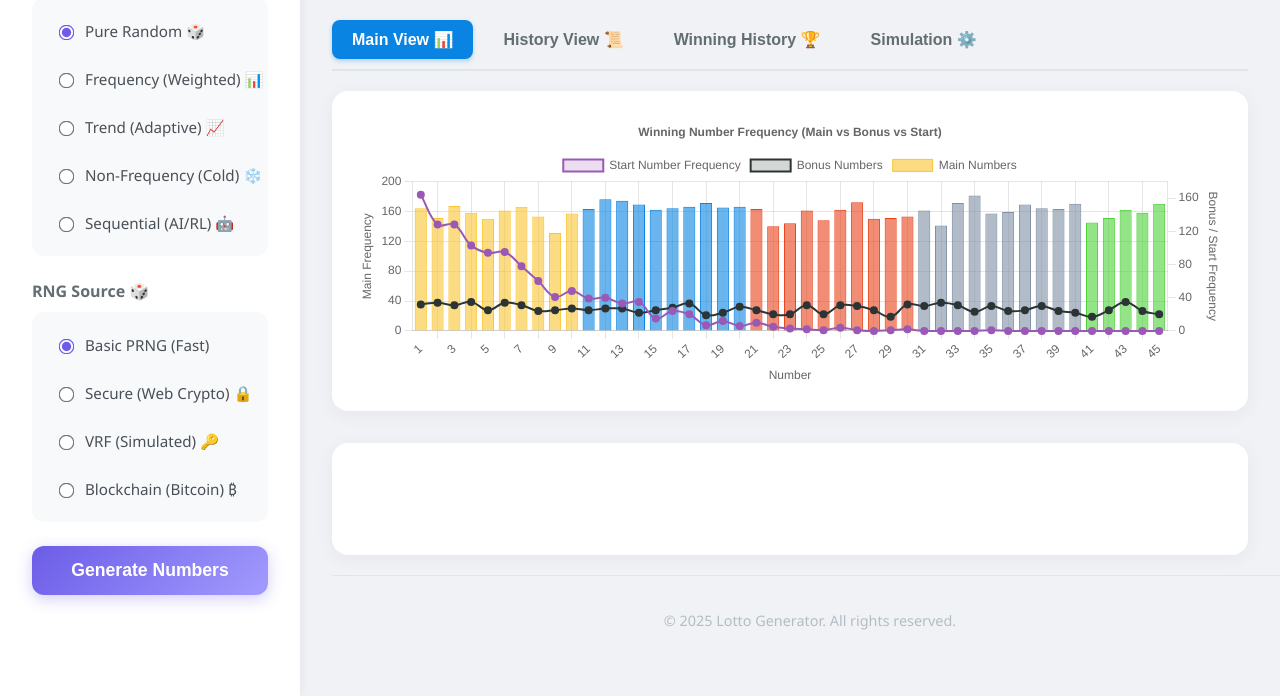
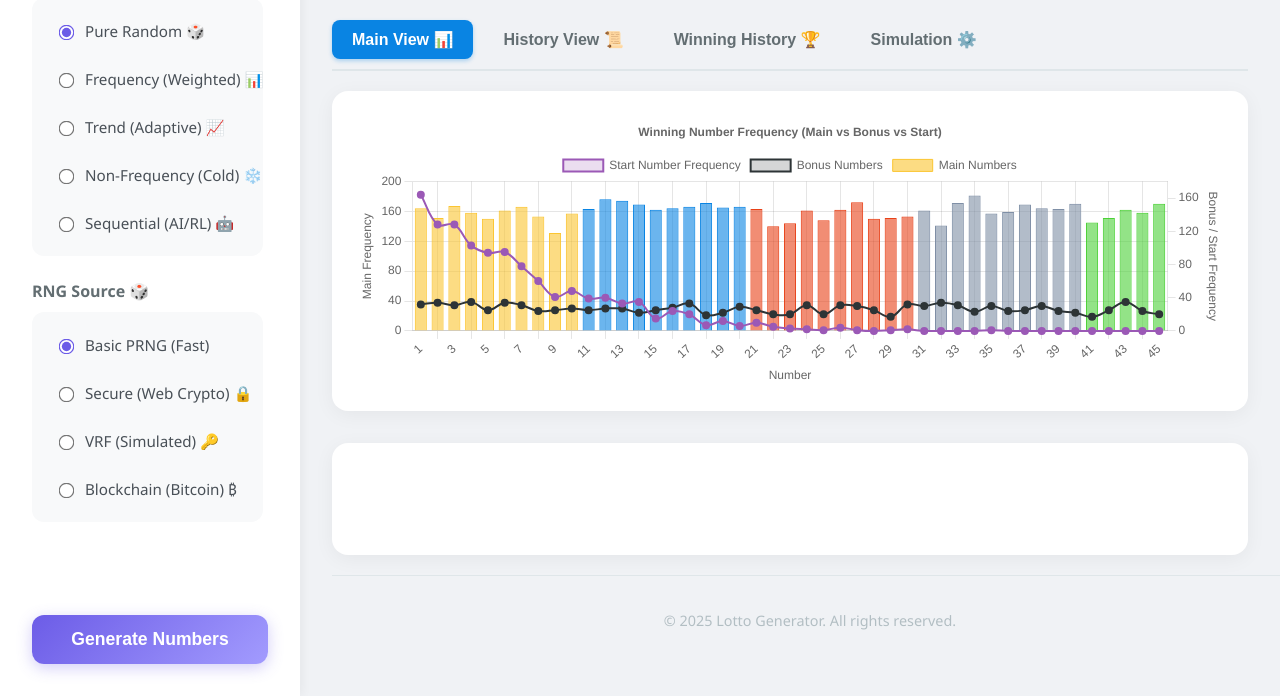
Before and after one commit to changjurhee/GAG, a plain HTML site: page src/lottery/index.html in a window 1280 px wide. Shown: the part 104-800 px from the top of the page. Drawn offline with Linux system fonts and the light colour scheme.

Commit message:
refactor: Make options container scrollable and adjust start button positioning

```diff
--- a/src/lottery/index.html
+++ b/src/lottery/index.html
@@ -61,8 +61,8 @@
                         </label>
                     </div>
                 </div>
-                <button id="start-btn">Generate Numbers</button>
             </div>
+            <button id="start-btn">Generate Numbers</button>
         </aside>
 
         <main class="main-content">
--- a/src/lottery/style.css
+++ b/src/lottery/style.css
@@ -92,6 +92,10 @@ body {
     display: flex;
     flex-direction: column;
     gap: 1.5rem;
+    flex: 1;
+    overflow-y: auto;
+    padding-right: 5px;
+    /* Prevent scrollbar overlap */
 }
 
 .options {
@@ -142,6 +146,8 @@ body {
 #start-btn {
     width: 100%;
     padding: 14px;
+    margin-top: 1rem;
+    /* Separate from scrollable area */
     font-size: 1.1rem;
     border: none;
     border-radius: 12px;
```
